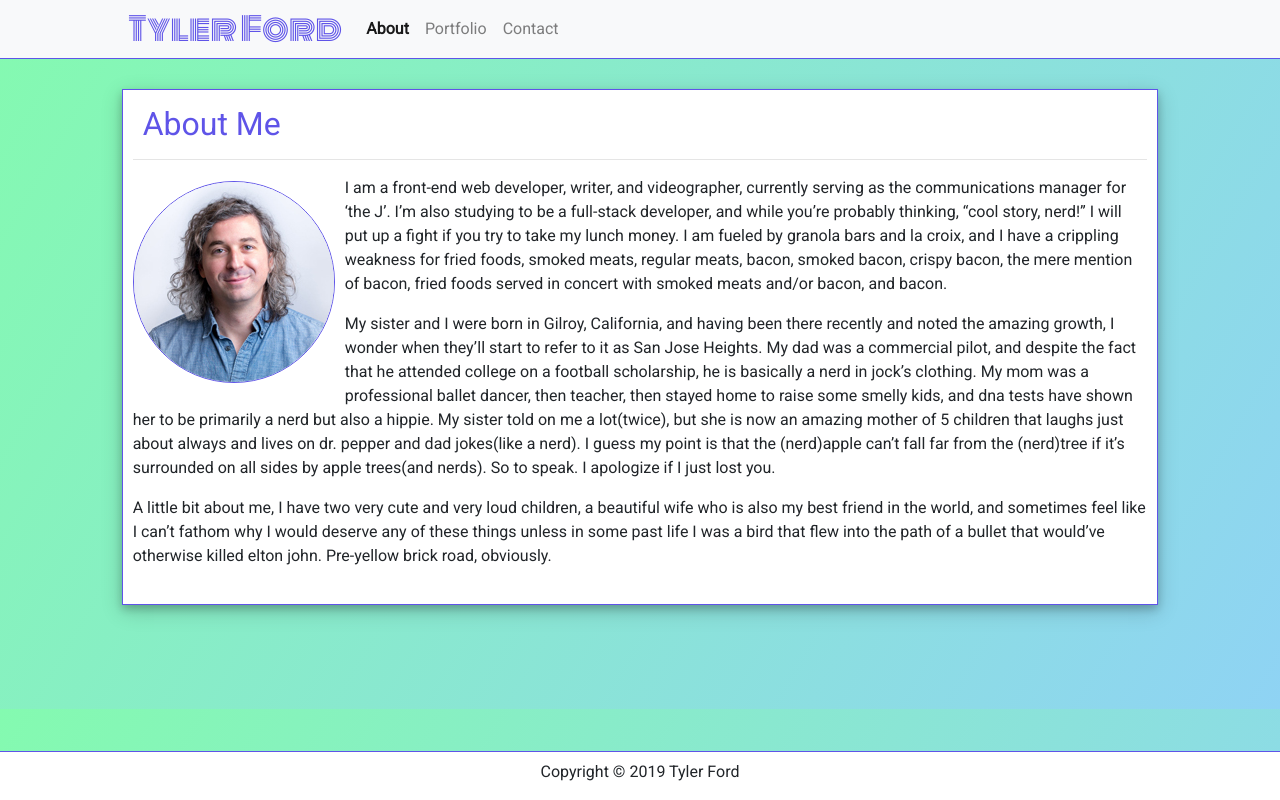
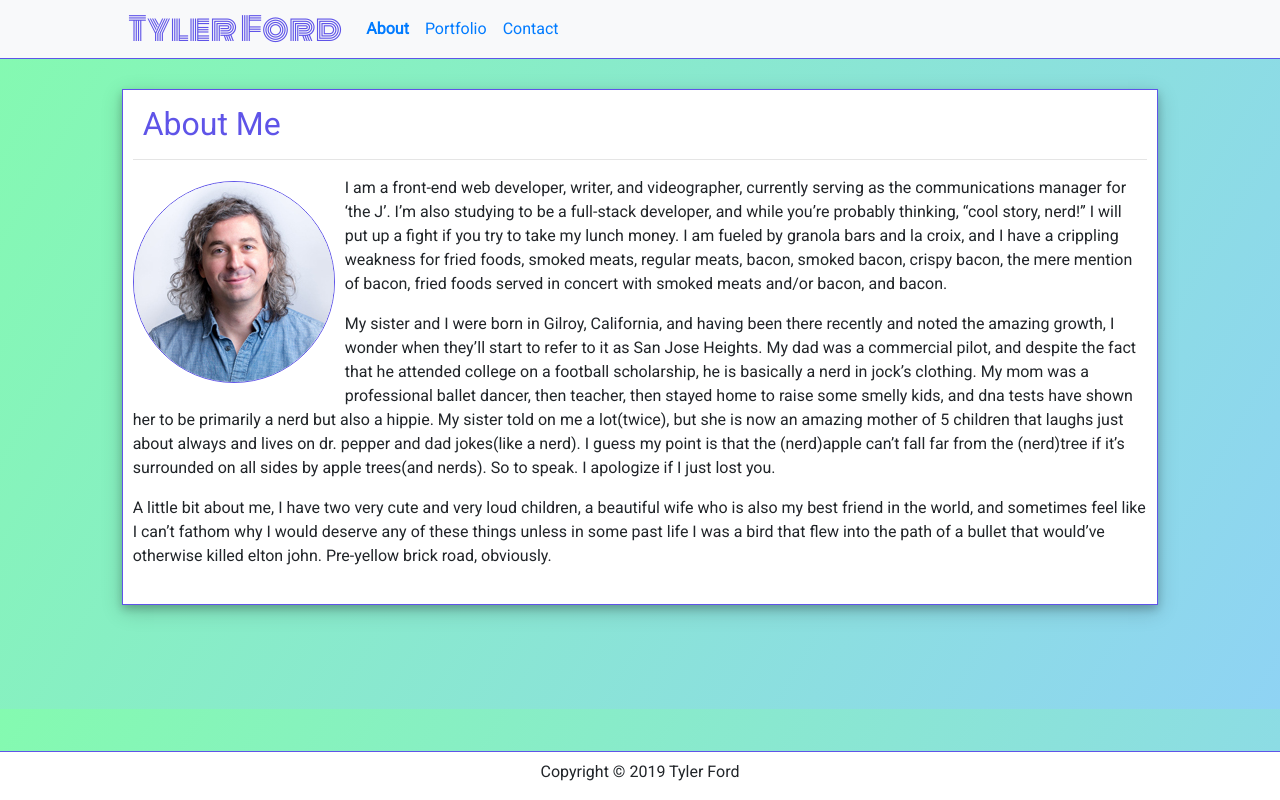
Before and after one commit to tylermorrisford/Bootstrap-Portfolio, a plain HTML site: page index.html in a window 1280 px wide. Drawn offline with nearby package versions, Linux system fonts and the light colour scheme.

Commit message:
adding text-primary to link items... not perfect but better than grey for the link color

```diff
--- a/index.html
+++ b/index.html
@@ -37,13 +37,13 @@
                 <div class="collapse navbar-collapse mynav" id="navbarTogglerDemo02">
                   <ul class="navbar-nav mr-auto mt-2 mt-lg-0">
                     <li class="nav-item active">
-                      <a class="nav-link" href="index.html">About</a>
+                      <a class="nav-link text-primary" href="index.html"><div class="atext">About</div></a>
                     </li>
                     <li class="nav-item">
-                      <a class="nav-link" href="portfolio.html">Portfolio</a>
+                      <a class="nav-link text-primary" href="portfolio.html"><div class="atext">Portfolio</div></a>
                     </li>
                     <li class="nav-item">
-                      <a class="nav-link" href="contact.html">Contact</a>
+                      <a class="nav-link text-primary" href="contact.html"><div class="atext">Contact</div></a>
                     </li>
                   </ul>
                 </div>
--- a/style.css
+++ b/style.css
@@ -21,12 +21,18 @@ p, h2, a {
     border-bottom: 1px solid #5F54E8;
 }
 
-.nav-link {
+.navbar .navbar-expand-lg .navbar-light .navbar-nav .nav-item .nav-link .text-primary .atext  {
+    color: #5F54E8;
+}
+
+.navbar-light .nav-item.active .nav-link,
+.navbar-light .nav-item:focus .nav-link,
+.navbar-light .nav-item:hover .nav-link {
     color: #5F54E8;
 }
 
 .active {
-    font-weight: 800;
+    font-weight: 900;
 }
 
 .pgtitle {
```
Also changed, not shown: contact.html (+3 -3 lines), portfolio.html (+3 -3 lines).
